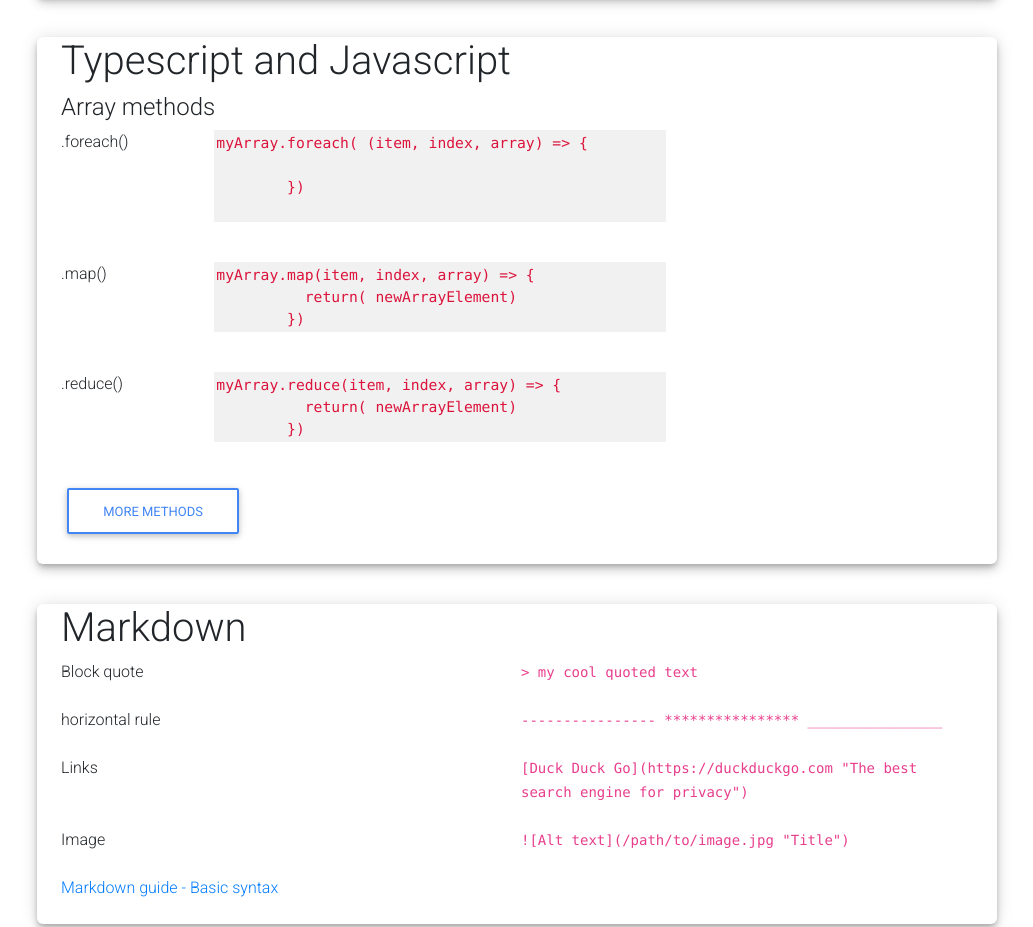
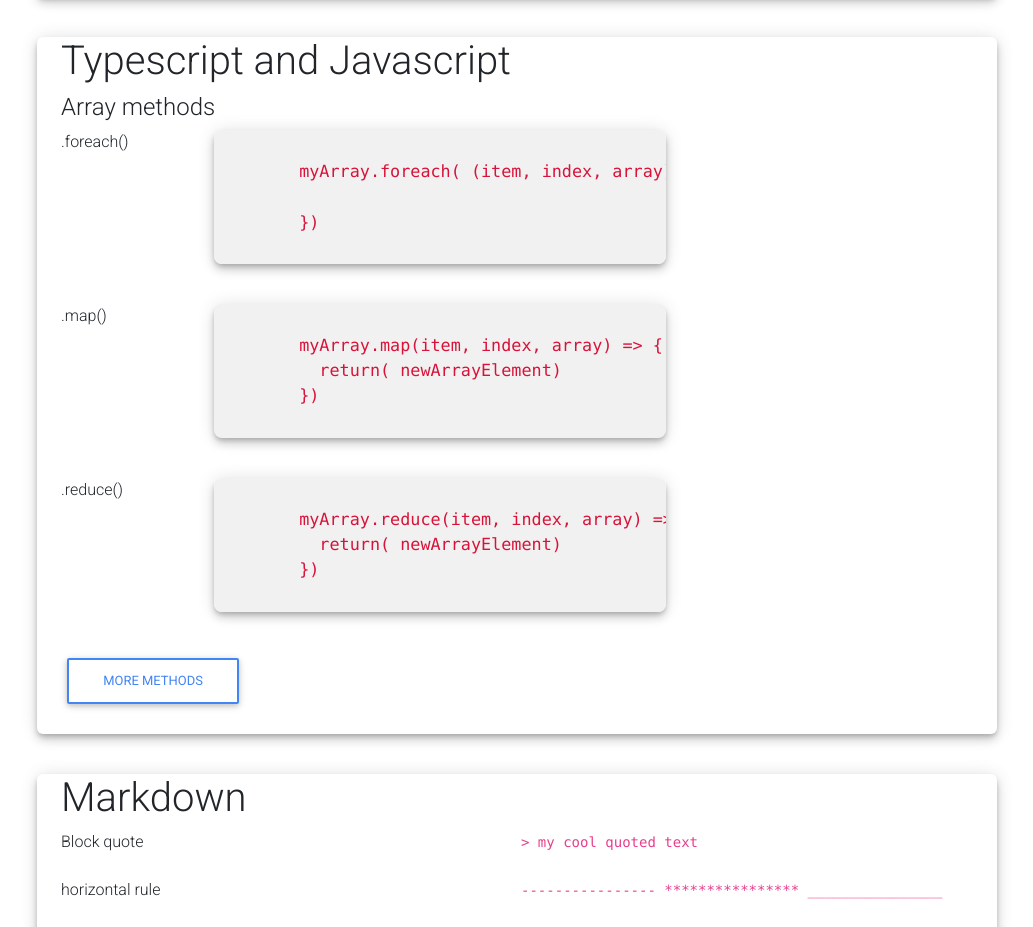
Before and after one commit to johnlobster/the-biggest-cheater, a React (Create React App) app: page / in a window 1280 px wide. Shown: the part 1020-1947 px from the top of the page, without its empty margins (123-1156 px from the left). Built offline with nearby package versions, Linux system fonts and the light colour scheme.

Commit message:
TSandJS styles

```diff
--- a/src/sheets/TSandJS/TSandJS.module.scss
+++ b/src/sheets/TSandJS/TSandJS.module.scss
@@ -1,8 +1,26 @@
 
 pre .codeBlock {
   font-family: Consolas,"courier new";
-  color: crimson;
+  color: rgb(216, 18, 57);
   background-color: #f1f1f1;
   padding: 2px;
   font-size: 105%;
+  box-shadow: 0px 3px 5px -1px rgba(0,0,0,0.2),0px 6px 10px 0px rgba(0,0,0,0.14),0px 1px 18px 0px rgba(0,0,0,0.12);
+  border-style: none;
+  border-width: 1px;
+  border-radius: 5px;
+  border-color: black;
 }
+
+.codeBlock2 {
+  font-family: Consolas,"courier new";
+  color: rgb(216, 18, 57);
+  background-color: #f1f1f1;
+  padding: 0.25rem;
+  font-size: 105%;
+  box-shadow: 0px 3px 5px -1px rgba(0,0,0,0.2),0px 6px 10px 0px rgba(0,0,0,0.14),0px 1px 18px 0px rgba(0,0,0,0.12);
+  border-style: none;
+  border-width: 1px;
+  border-radius: 8px;
+  border-color: black;
+}
--- a/src/sheets/TSandJS/TSandJS.tsx
+++ b/src/sheets/TSandJS/TSandJS.tsx
@@ -21,8 +21,8 @@ const boxMe: (list: [string, string]) => React.ReactElement = (list) => {
         {list[0]}
       </CGrid>
       <CGrid xs={12} sm={9} md={8} lg={6}>
-        <pre>
-          <div className={styles.codeBlock}>
+        <pre className={styles.codeBlock2}>
+          <div >
             {list[1]}
           </div>
         </pre>
@@ -38,19 +38,24 @@ const TSandJS: React.FunctionComponent = (props) => {
 
         <h4>Array methods</h4>
         {boxMe( [".foreach()",
-        `myArray.foreach( (item, index, array) => {
+        `
+        myArray.foreach( (item, index, array) => {
 
         })
         `
         ])}
         {boxMe([".map()",
-        `myArray.map(item, index, array) => {
+        `
+        myArray.map(item, index, array) => {
           return( newArrayElement)
-        })`])}
+        })
+        `])}
         {boxMe([".reduce()",
-          `myArray.reduce(item, index, array) => {
+        `
+        myArray.reduce(item, index, array) => {
           return( newArrayElement)
-        })`])}
+        })
+        `])}
 
         <Accordion
           clickable={
```
